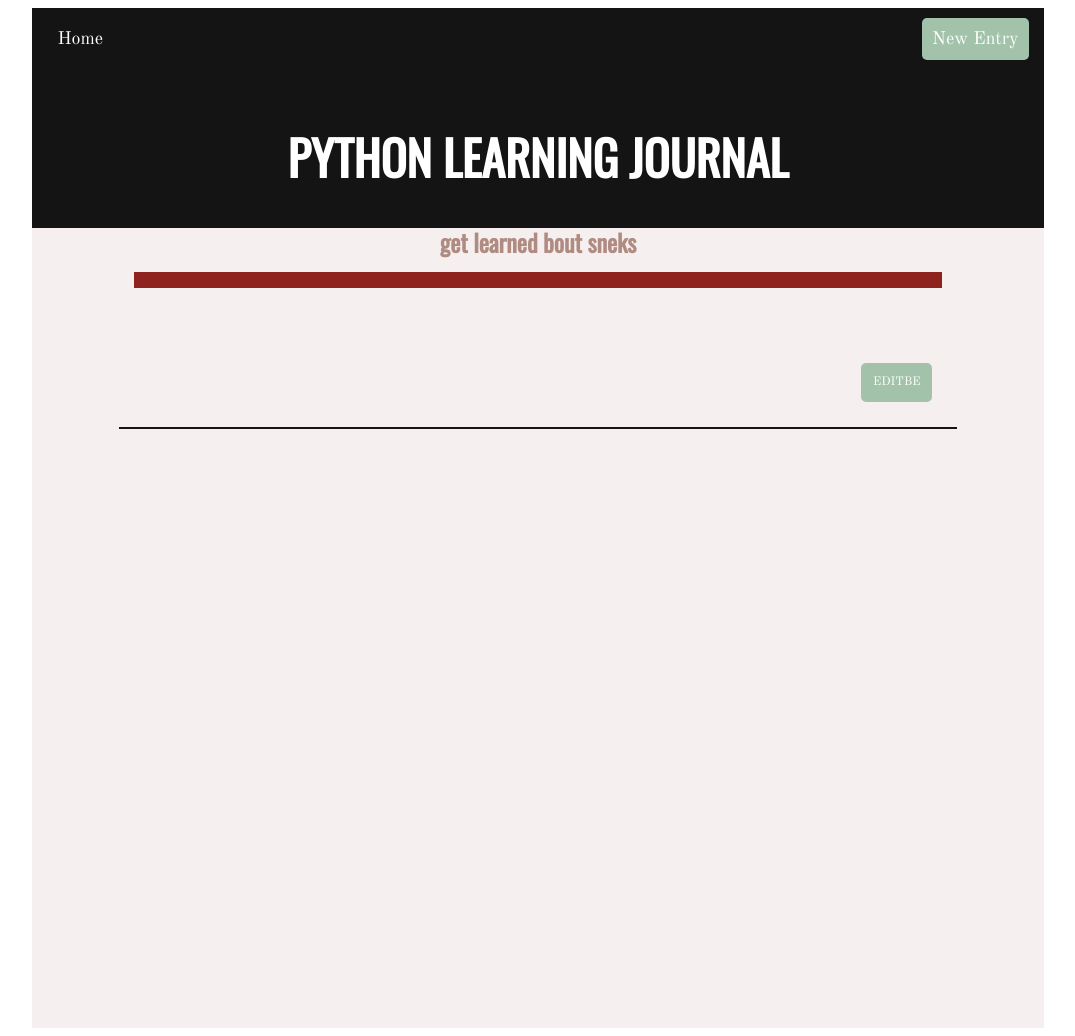
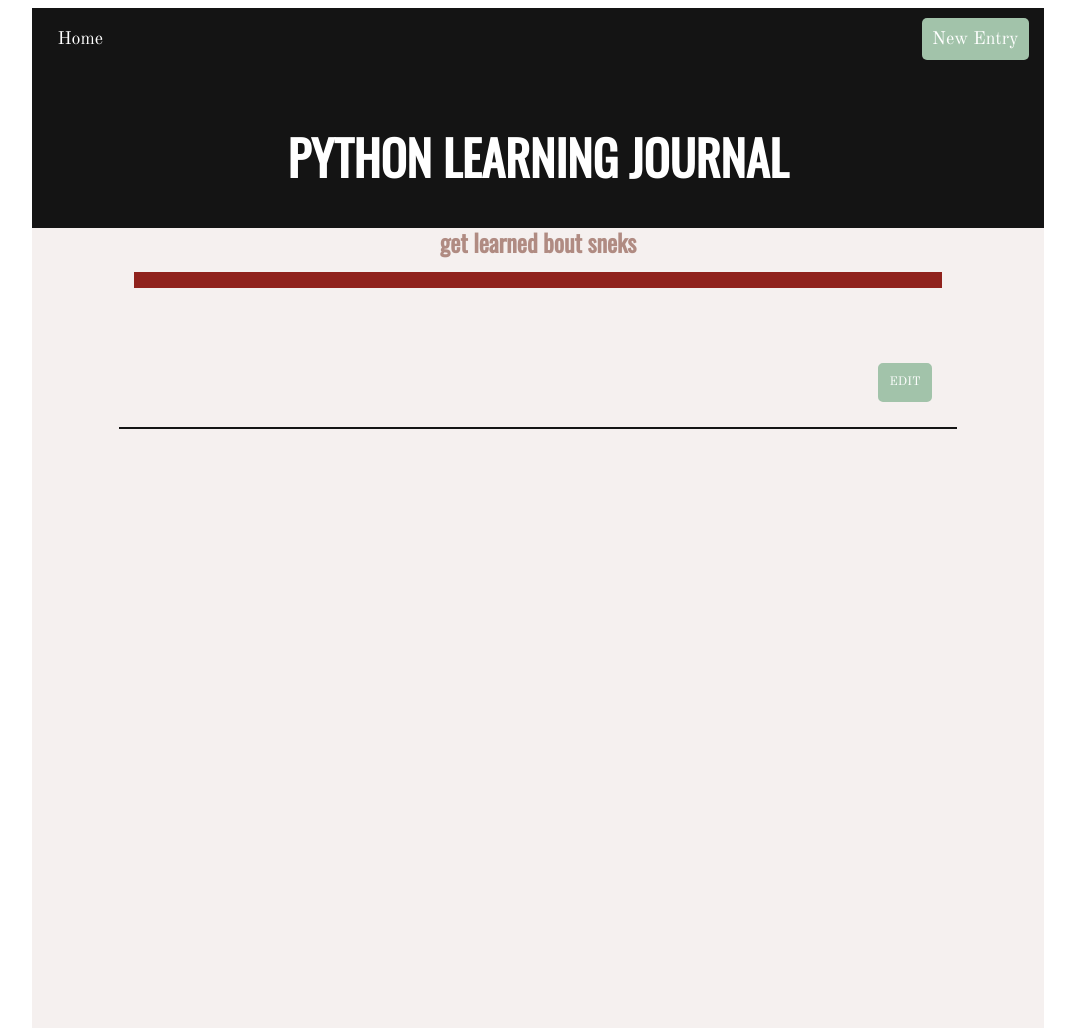
Before and after one commit to akarnoski/pyramid-learning-journal, a Python web app: template pyramid_learning_journal/templates/detail.jinja2 in a window 1280 px wide. Shown: the whole page, without its empty margins (102-1177 px from the left). Run offline with Jinja, Linux system fonts and the light colour scheme; the template is opened without the code that fills it, so the values that code supplies are empty; some libraries are stand-ins or nearby versions.

Commit message:
working and I don't know why

```diff
--- a/pyramid_learning_journal/templates/detail.jinja2
+++ b/pyramid_learning_journal/templates/detail.jinja2
@@ -5,7 +5,7 @@
 <h3 class="post-title">{{post.title}}</h3>
 <span class="post-date">{{post.date}}</span>
 <p>{{post.body}}</p>
-<a class="button right" href="{{ request.route_url('update_article_page', id=post.id) }}">EditBe</a>
+<a class="button right" href="{{ request.route_url('update_article_page', id=post.id) }}">Edit</a>
 </article>
 
 {% endblock %}
--- a/requirements.txt
+++ b/requirements.txt
@@ -31,7 +31,6 @@ pyramid==1.9.1
 pyramid-debugtoolbar==4.3
 pyramid-ipython==0.2
 pyramid-jinja2==2.7
--e git+https://github.com/adriennekarnoski/pyramid-learning-journal.git@86ef1c376e079867d0b65d0da1e045a11ab88608#egg=pyramid_learning_journal
 pyramid-mako==1.0.2
 pyramid-retry==0.5
 pyramid-tm==2.2
```
Also changed, not shown: pyramid_learning_journal/data/__init__.py (added).
